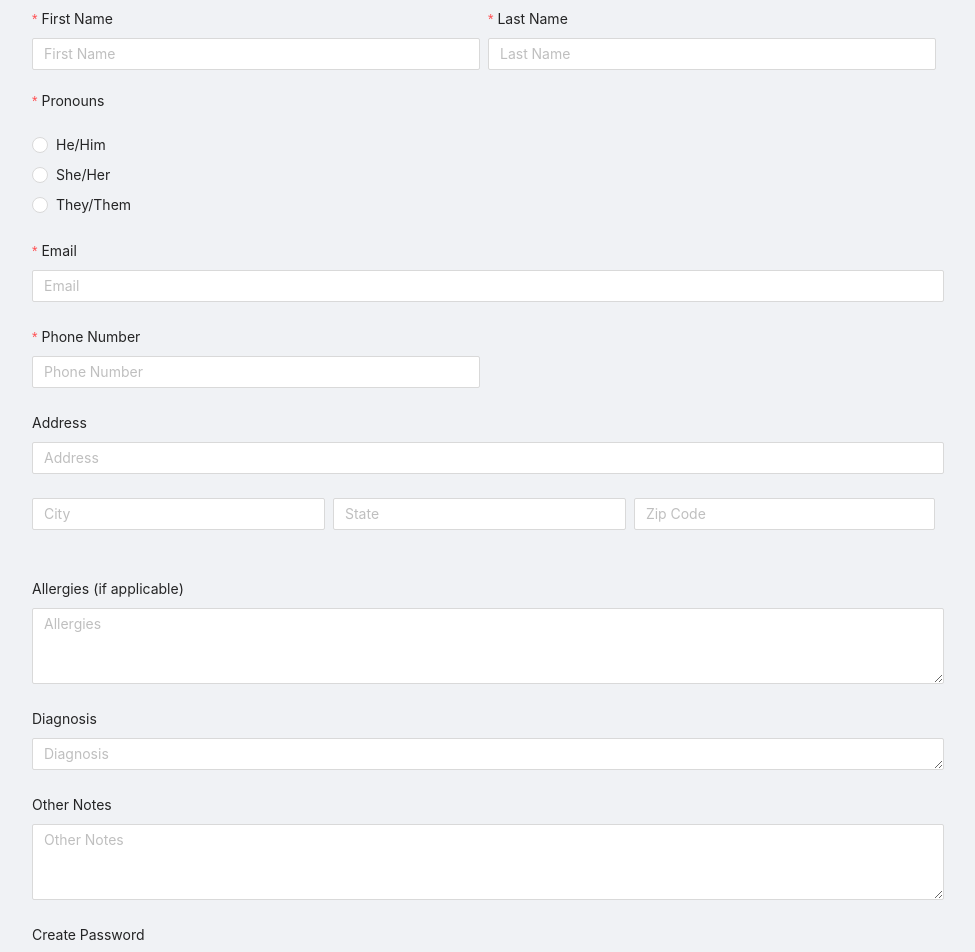
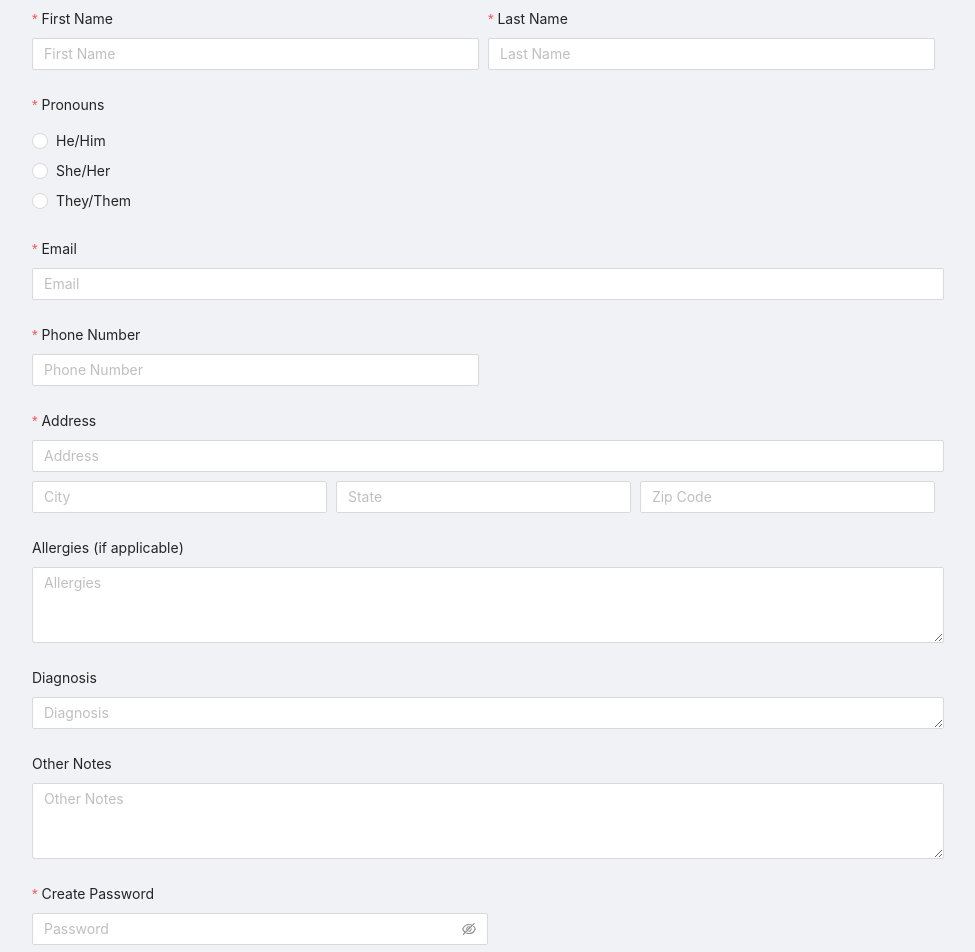
Before and after one commit to Code-4-Community/lucys-love-bus-frontend, a React (Create React App) app: page /signup-gm in a window 1280 px wide. Shown: the part 240-1192 px from the top of the page, without its empty margins (152-1127 px from the left). Built offline with nearby package versions, Linux system fonts and the light colour scheme.

Commit message:
removed inline/js styling, added a .less file for signup form instead

```diff
--- a/src/components/SignupForm.tsx
+++ b/src/components/SignupForm/SignupForm.tsx
@@ -1,15 +1,10 @@
 import React from 'react';
 import { Button, Form, Input, Radio, Upload } from 'antd';
+import './signup-form.less';
 
 const SignupForm: React.FC = () => {
   const onFinish = (values: any) => {
     // send data to redux
-  };
-
-  const radioStyle = {
-    display: 'block',
-    height: '30px',
-    lineHeight: '30px',
   };
 
   const { Dragger } = Upload;
@@ -22,12 +17,11 @@ const SignupForm: React.FC = () => {
           initialValues={{ remember: true }}
           onFinish={onFinish}
       >
-        <div style={{ marginBottom: '20px' }}>
         <Form.Item
             label="First Name"
             name="firstName"
+            className="inline-block-half"
             rules={[{ required: true, message: 'Please input your first name' }]}
-            style={{ display: 'inline-block', width: 'calc(50% - 8px)', margin: '0 8px 0px 0px' }}
         >
           <Input placeholder="First Name"/>
         </Form.Item>
@@ -35,12 +29,12 @@ const SignupForm: React.FC = () => {
         <Form.Item
             label="Last Name"
             name="lastName"
+            className="inline-block-half"
             rules={[{ required: true, message: 'Please input your last name' }]}
-            style={{ display: 'inline-block', width: 'calc(50% - 8px)', margin: '0 8px 0px 0px' }}
         >
           <Input placeholder="Last Name"/>
         </Form.Item>
-        </div>
+
 
         <Form.Item
           label="Pronouns"
@@ -48,13 +42,13 @@ const SignupForm: React.FC = () => {
           rules={[{ required: true, message: 'Please select your pronouns' }]}
         >
           <Radio.Group>
-            <Radio style={radioStyle} value={1}>
+              <Radio className="radio-item" value={1}>
                 He/Him
               </Radio>
-            <Radio style={radioStyle} value={2}>
+              <Radio className="radio-item" value={2}>
                 She/Her
               </Radio>
-            <Radio style={radioStyle} value={4}>
+              <Radio className="radio-item" value={4}>
                 They/Them
               </Radio>
             </Radio.Group>
@@ -65,7 +59,7 @@ const SignupForm: React.FC = () => {
           name="email"
           rules={[{
             required: true,
-            type: "email",
+            type: 'email',
             message: 'Please input a valid email address',}]}
         >
           <Input placeholder="Email"/>
@@ -74,50 +68,50 @@ const SignupForm: React.FC = () => {
         <Form.Item
           label="Phone Number"
           name="phoneNumber"
+          className="inline-block-half"
           rules={[{
             required: true,
             pattern: new RegExp(/^[^0-9]*(?:(\d)[^0-9]*){10}$/),
             message: 'Please input a valid ten-digit phone number'}]}
-            style={{ width: 'calc(50% - 8px)'}}
         >
           <Input
             placeholder="Phone Number"/>
         </Form.Item>
 
-        <Form.Item label="Address">
           <Form.Item
               name="address"
+              label="Address"
+              className="stacked-inputs"
               rules={[{ required: true, message: 'Please input your address'}]}
           >
             <Input placeholder="Address"/>
           </Form.Item>
           <Form.Item
               name="city"
+              className="inline-block-third"
               rules={[{ required: true, message: 'Please input city'}]}
-              style={{ display: 'inline-block', width: 'calc(33% - 8px)', margin: '0px 8px 0px 0px' }}
           >
             <Input placeholder="City"/>
           </Form.Item>
           <Form.Item
               name="state"
+              className="inline-block-third"
               rules={[{
                 required: true,
                 pattern: new RegExp(/^[A-Za-z]{2}/),
                 message: 'Please input valid two-digit state abbreviation'}]}
-              style={{ display: 'inline-block', width: 'calc(33% - 8px)', margin: '0 8px 0px 0px' }}
           >
             <Input placeholder="State"/>
           </Form.Item>
           <Form.Item
               name="zip"
+              className="inline-block-third"
               rules={[{
                 required: true,
                 pattern: new RegExp(/^[^0-9]*(?:(\d)[^0-9]*){5}$/),
                 message: 'Please input a valid five-digit zip code'}]}
-              style={{ display: 'inline-block', width: 'calc(33%)'}}
           >
             <Input placeholder="Zip Code"/>
-          </Form.Item>
           </Form.Item>
 
         <Form.Item
@@ -142,10 +136,9 @@ const SignupForm: React.FC = () => {
         </Form.Item>
 
         <Form.Item
-              label="Create Password">
-          <Form.Item
               name="password"
-              style={{ width: 'calc(50% - 8px)'}}
+              label="Create Password"
+              className="block-half stacked-inputs"
               hasFeedback
               rules={[{
                 required: true,
@@ -157,7 +150,7 @@ const SignupForm: React.FC = () => {
           <Form.Item
               name="confirm-password"
               dependencies={['password']}
-              style={{ width: 'calc(50% - 8px)'}}
+              className="block-half"
               hasFeedback
               rules={[
                 {
@@ -175,7 +168,6 @@ const SignupForm: React.FC = () => {
               ]}
           >
             <Input.Password placeholder="Confirm Password"/>
-          </Form.Item>
           </Form.Item>
 
         <Form.Item label="Upload Profile Picture">
--- /dev/null
+++ b/src/components/SignupForm/signup-form.less
@@ -0,0 +1,24 @@
+.radio-item {
+  display: block;
+  height: 30px;
+}
+
+.inline-block-half {
+  display: inline-block;
+  width: calc(50% - 9px);
+  margin-right: 9px;
+}
+
+.inline-block-third {
+  display: inline-block;
+  width: calc(33% - 6px);
+  margin-right: 9px;
+}
+
+.block-half {
+  width: 50%;
+}
+
+.stacked-inputs {
+  margin-bottom: 9px;
+}
--- a/src/containers/signup-gm/SignupGM.tsx
+++ b/src/containers/signup-gm/SignupGM.tsx
@@ -3,7 +3,7 @@ import { Helmet } from 'react-helmet';
 import './signup-gm.less';
 import { Typography } from 'antd';
 import { Link } from 'react-router-dom';
-import SignupForm from '../../components/SignupForm';
+import SignupForm from '../../components/SignupForm/SignupForm';
 
 const { Title, Paragraph } = Typography;
 
--- a/src/containers/signup-gm/signup-gm.less
+++ b/src/containers/signup-gm/signup-gm.less
@@ -8,3 +8,7 @@
 .initial-text {
   text-align: center;
 }
+
+.radio-style {
+
+}
```
Lines whose indentation alone changed are shown as unchanged.
